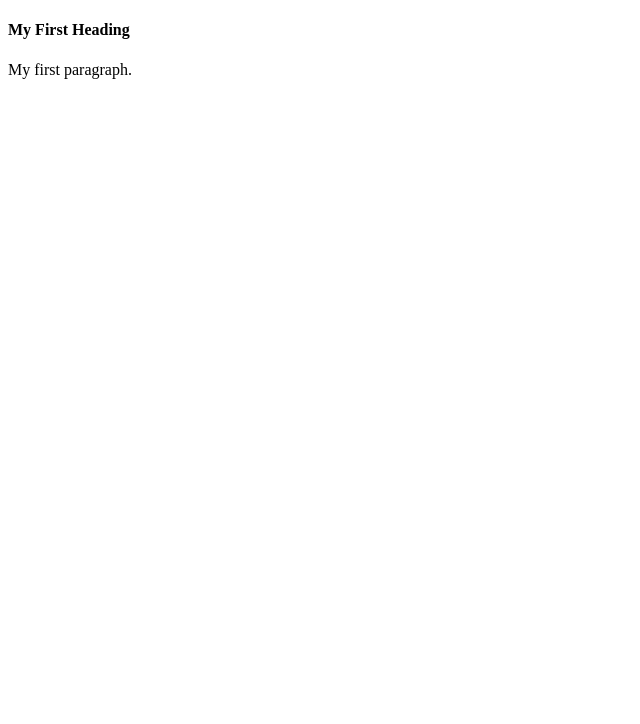
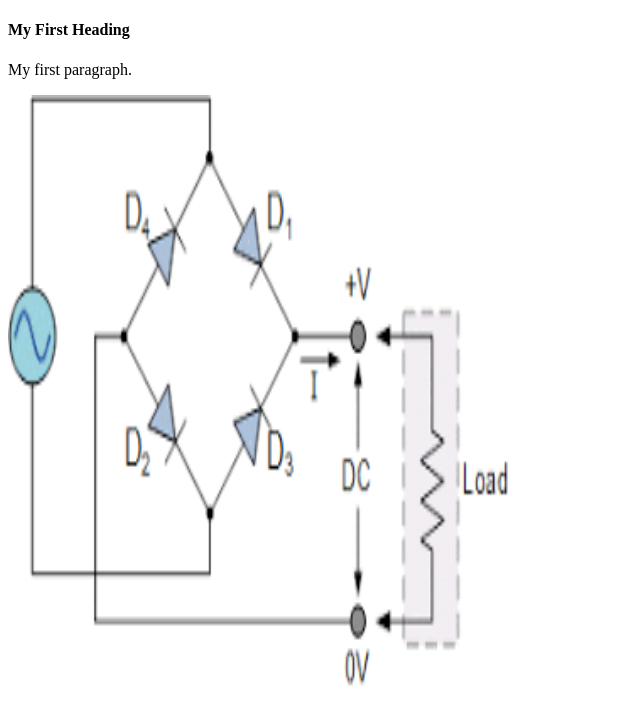
Before and after one commit to notblocked/school-project, a plain HTML site: page index.html in a window 1280 px wide. Shown: the whole page, without its empty margins (0-640 px from the left). Drawn offline with Linux system fonts and the light colour scheme.

Commit message:
Update index.html

```diff
--- a/index.html
+++ b/index.html
@@ -4,6 +4,7 @@
 
 <h4>My First Heading</h4>
 <p>My first paragraph.</p>
+<img src="4_Bridge_Rectifier.png" alt="4br" width="500" height="600">
 
 </body>
 </html>
```
